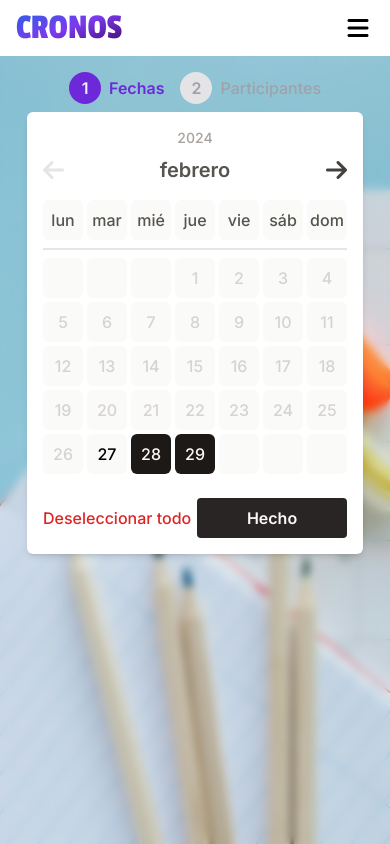
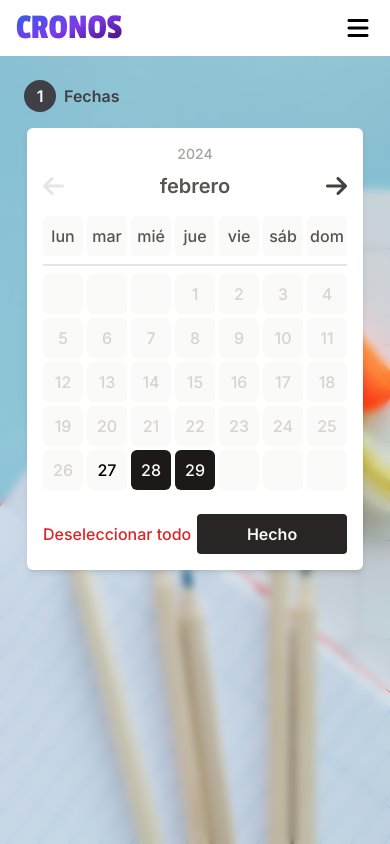
Before and after one commit to MMadlos/cronos-app, a React (Vite) app: page / in a window 390 px wide. Both pictures are taken after a click on the button "Empezar". Built offline with nearby package versions, Linux system fonts and the light colour scheme.

Commit message:
Add mobile screen styles to Progress component

```diff
--- a/src/App.jsx
+++ b/src/App.jsx
@@ -10,12 +10,14 @@ import Instructions from "./components/InitialSetup/Instructions"
 import DatePicker from "./components/DatePicker/DatePicker"
 import Progress from "./components/InitialSetup/Progress"
 
-const calendarProcess = {
+export const calendarProcess = {
 	init: "instructions",
 	pickDates: "calendar",
 	peopleList: "list",
 	table: "table",
 }
+
+Object.freeze(calendarProcess)
 
 export const ParticipantsContext = createContext({
 	participants: [],
--- a/src/components/InitialSetup/Progress.jsx
+++ b/src/components/InitialSetup/Progress.jsx
@@ -1,21 +1,27 @@
+import { calendarProcess } from "../../App"
+
 export default function Progress({ stage }) {
+	const content = {
+		[calendarProcess.pickDates]: {
+			step: "1",
+			text: "Fechas",
+		},
+		[calendarProcess.peopleList]: {
+			step: "2",
+			text: "Participantes",
+		},
+	}
+
 	return (
 		<div
-			className="group flex flex-row items-center justify-center gap-2 py-2 sm:gap-4"
+			className="flex w-full flex-row items-center justify-start gap-2 p-4 sm:gap-4"
 			data-stage={stage}
 		>
-			<span className="flex size-5 items-center justify-center rounded-full bg-violet-700 p-4 font-semibold text-violet-50 group-data-[stage=list]:bg-zinc-900 sm:size-10">
-				1
+			<span className="flex size-5 items-center justify-center rounded-full bg-zinc-700 p-4 font-semibold text-zinc-50  sm:size-10">
+				{content[stage].step}
 			</span>
-			<p className="text-nowrap font-semibold text-violet-700 group-data-[stage=list]:text-zinc-900">
-				Fechas
-			</p>
-			<div className="h-[2px] w-full bg-zinc-300 sm:w-12"></div>
-			<span className="flex size-5 items-center justify-center rounded-full bg-zinc-200 p-4 font-semibold text-zinc-400 group-data-[stage=list]:bg-violet-700 group-data-[stage=list]:text-violet-50 sm:size-10">
-				2
-			</span>
-			<p className="text-nowrap font-medium text-zinc-400 group-data-[stage=list]:font-semibold group-data-[stage=list]:text-violet-700">
-				Participantes
+			<p className="text-nowrap font-semibold text-zinc-700 group-data-[stage=list]:text-zinc-900">
+				{content[stage].text}
 			</p>
 		</div>
 	)
```
